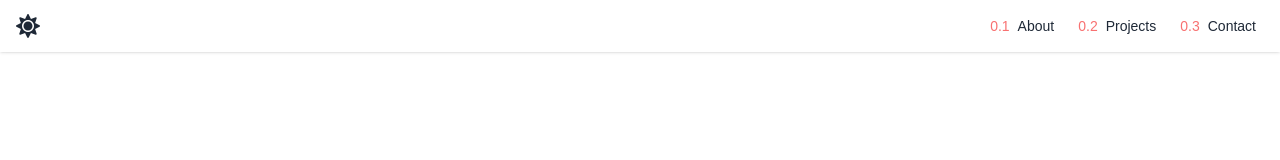
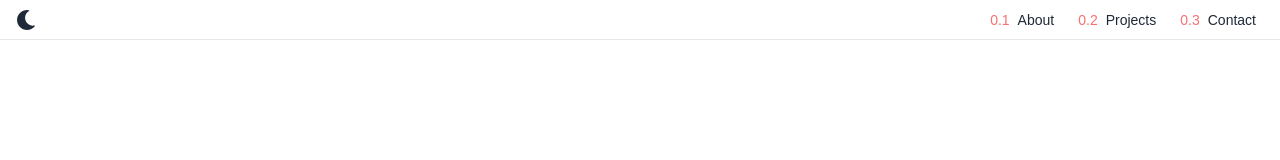
Before and after one commit to Krisna07/Protfolio, a React (Create React App) app: page / in a window 1280 px wide. Shown: the top 160 px of the page. Built offline with nearby package versions, Linux system fonts and the light colour scheme.

Commit message:
without  animation

```diff
--- a/public/index.html
+++ b/public/index.html
@@ -24,7 +24,7 @@
       work correctly both with client-side routing and a non-root public URL.
       Learn how to configure a non-root public URL by running `npm run build`.
     -->
-    <title>React App</title>
+    <title>Krishna Paudel</title>
   </head>
   <body>
     <noscript>You need to enable JavaScript to run this app.</noscript>
--- a/src/App.js
+++ b/src/App.js
@@ -27,19 +27,25 @@ function App() {
 
   return (
     <div
-      className={`App  ${
+      className={`App m-0  ${
         !light ? "text-gray-800" : "bg-gray-800 text-white"
-      } w-full md:flex flex-col items-center justify-center relative`}
+      } w-full md:flex flex-col items-center relative `}
     >
       <div
-        className={`w-full flex items-center px-4 py-2 shadow  md:text-base text-xs   bg-${
+        className={`w-full h-10 flex items-center  border-1 border-b border-gray-${
+          !light ? "300" : "700"
+        }   m-auto md:text-base text-xs   bg-${
           !light ? "white" : "gray-800"
         } } fixed top-0 z-[999]`}
       >
-        <div className="basis-1/4 items-start  ">
-          <FaSun className="text-[24px]" onClick={() => setLight(!light)} />
+        <div className="basis-1/4 px-4 text-[20px]">
+          {light ? (
+            <FaSun onClick={() => setLight(!light)} />
+          ) : (
+            <FaMoon onClick={() => setLight(!light)} />
+          )}
         </div>
-        <div className=" basis-3/4">
+        <div className="basis-3/4 px-4  ">
           <Nav mode={light} />
         </div>
       </div>
--- a/src/components/mincomponents/MobileNav.js
+++ b/src/components/mincomponents/MobileNav.js
@@ -2,15 +2,17 @@ import React from "react";
 import { useState } from "react";
 import { HashLink as Link } from "react-router-hash-link";
 
-const MobileNav = ({ menuHover }) => {
+const MobileNav = ({ menuHover, theme }) => {
   const [openMenu, setOpenMenu] = useState(false);
 
   const rotateTopBar = "transform rotate-[-135deg] absolute";
-  const middleBar = "transform translate-x-40 ";
+  const middleBar =
+    "transform translate-x-40 transition-all  ease-in duration-900";
   const rotatelastBar = "transform rotate-[135deg] absolute";
+
   return (
     <nav
-      className={`w-full transition-all  ease-in duration-700 flex items-center relative`}
+      className={`w-full h-10 transition-all  ease-in duration-700 flex items-center relative `}
     >
       <div className=" relative flex items-center">
         <div
@@ -38,23 +40,26 @@ const MobileNav = ({ menuHover }) => {
       </div>
 
       <div
-        className={`w-screen transition-all ease-in duration-300  h-screen  absolute top-10 ${
-          openMenu
-            ? " right-[0] backdrop-filter backdrop-blur-sm"
-            : "right-[-100%]"
-        }`}
+        className={`w-screen h-screen  transition-all ease-in duration-300
+           absolute top-10  ${
+             openMenu
+               ? " right-[0] backdrop-filter backdrop-blur-sm"
+               : "right-[-100%]"
+           }`}
       >
         <div
-          className={`overflow-hidden h-full bg-gray-800 top-0  z-50 absolute ${
-            openMenu ? "w-3/4 right-[0] " : "w-3/4 right-[-100%] "
-          }  flex flex-col p-20 items-center justify-between list-none`}
+          className={`overflow-hidden h-screen top-0  z-50 fixed  ${
+            openMenu ? "w-3/4 right-0 " : "w-3/4 right-[-100%] "
+          } ${
+            !theme ? "bg-gray-300 text-black" : "bg-gray-800 text-white"
+          } flex flex-col p-20 items-center justify-between list-none`}
         >
           <Link to="#about" smooth onClick={() => setOpenMenu(!openMenu)}>
             <li className={`p-2 mx-4  w-[content] font-bold relative `}>
               <span
                 className={`${menuHover} hover:text-red-400 flex items-center`}
               >
-                <span className="text-red-400 mx-2 ">0.1</span> About
+                <span className="hover:text-red-400 mx-2 ">0.1</span> About
               </span>
             </li>
           </Link>
@@ -65,7 +70,7 @@ const MobileNav = ({ menuHover }) => {
               <span
                 className={`${menuHover} hover:text-red-400 flex items-center   `}
               >
-                <span className="text-red-400 mx-2">0.2</span> Projects
+                <span className="hover:text-red-400 mx-2">0.2</span> Projects
               </span>
             </li>
           </Link>
@@ -76,7 +81,7 @@ const MobileNav = ({ menuHover }) => {
               <span
                 className={`${menuHover} hover:text-red-400 flex items-center `}
               >
-                <span className="text-red-400 mx-2">0.3</span> Contact
+                <span className="hover:text-red-400 mx-2">0.3</span> Contact
               </span>
             </Link>
           </li>
--- a/src/components/mincomponents/Nav.js
+++ b/src/components/mincomponents/Nav.js
@@ -15,7 +15,9 @@ const Nav = (mode) => {
     "hover:after:content-['']  after:w-0 hover:after:w-full   hover:after:border-solid hover:after:border-b-2 hover:after:border-red-300 block text-sm font-medium hover:text-slate-300 after:absolute after:left-0 after:bottom-0 hover:after:ease-in  after:ease-out hover:after:transition-all hover:after:duration-150 ";
   return (
     <BrowserRouter>
-      <nav className={`w-full text-right flex  justify-between m-auto`}>
+      <nav
+        className={`w-full text-right flex  justify-between m-auto absoulte top-0 `}
+      >
         <div className="items-start"></div>
         <div className="md:flex items-end   hidden    ">
           {tabs.map((tab, count) => (
@@ -35,8 +37,8 @@ const Nav = (mode) => {
             </div>
           ))}
         </div>
-        <div className="w-8 items-end md:hidden block">
-          <MobileNav menuHover={menuHover} />
+        <div className="w-8  items-end md:hidden block ">
+          <MobileNav menuHover={menuHover} theme={mode.mode} />
         </div>
       </nav>
 
--- a/src/index.css
+++ b/src/index.css
@@ -3,7 +3,8 @@
 @tailwind utilities;
 
 body {
-  margin: 0;
+  margin: 0 auto;
+  padding: 0%;
   font-family: "Archivo", sans-serif;
   -webkit-font-smoothing: antialiased;
   -moz-osx-font-smoothing: grayscale;
@@ -33,7 +34,6 @@ code {
 } */
 .cursor {
   width: 90%;
-
   height: 80%;
   position: absolute;
   top: 10%;
```
Also changed, not shown: 1 other file (tests, documents, lock files or other folders).
